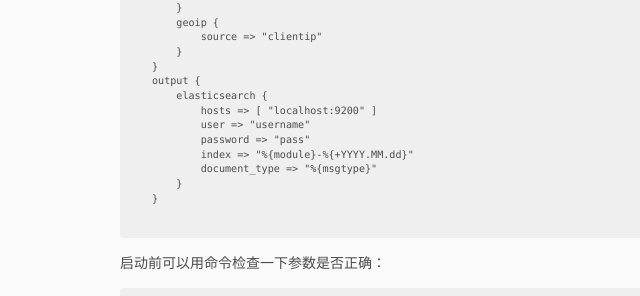
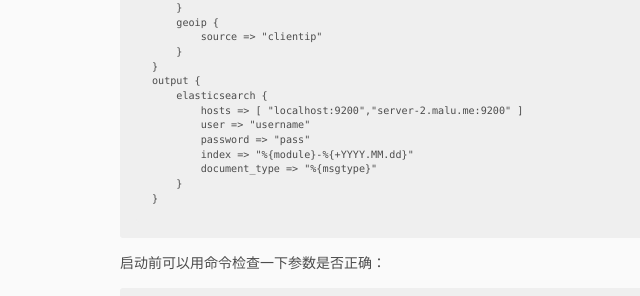
Before and after one commit to pingmalu/pingmalu.github.io, a Jekyll site: the page built from _posts/2016-07-07-构建ELK+Redis日志分析系统.md, in a window 1280 px wide and 900 px high, scrolled down 2709 px. Shown: the part 404-700 px from the top of the window, without its empty margins (80-720 px from the left). Built offline with Jekyll 4.4.1, drawn with Linux system fonts in a browser that asks for light colours; nearby versions of some CDN libraries; some of the changed text lies outside the part shown.

Commit message:
'update'

```diff
--- a/_posts/2016-07-07-构建ELK+Redis日志分析系统.md
+++ b/_posts/2016-07-07-构建ELK+Redis日志分析系统.md
@@ -128,7 +128,7 @@
 	}
 	output {
 	    elasticsearch {
-	        hosts => [ "localhost:9200" ]
+	        hosts => [ "localhost:9200","server-2.malu.me:9200" ]
 	        user => "username"
 	        password => "pass"
             index => "%{module}-%{+YYYY.MM.dd}"
```
